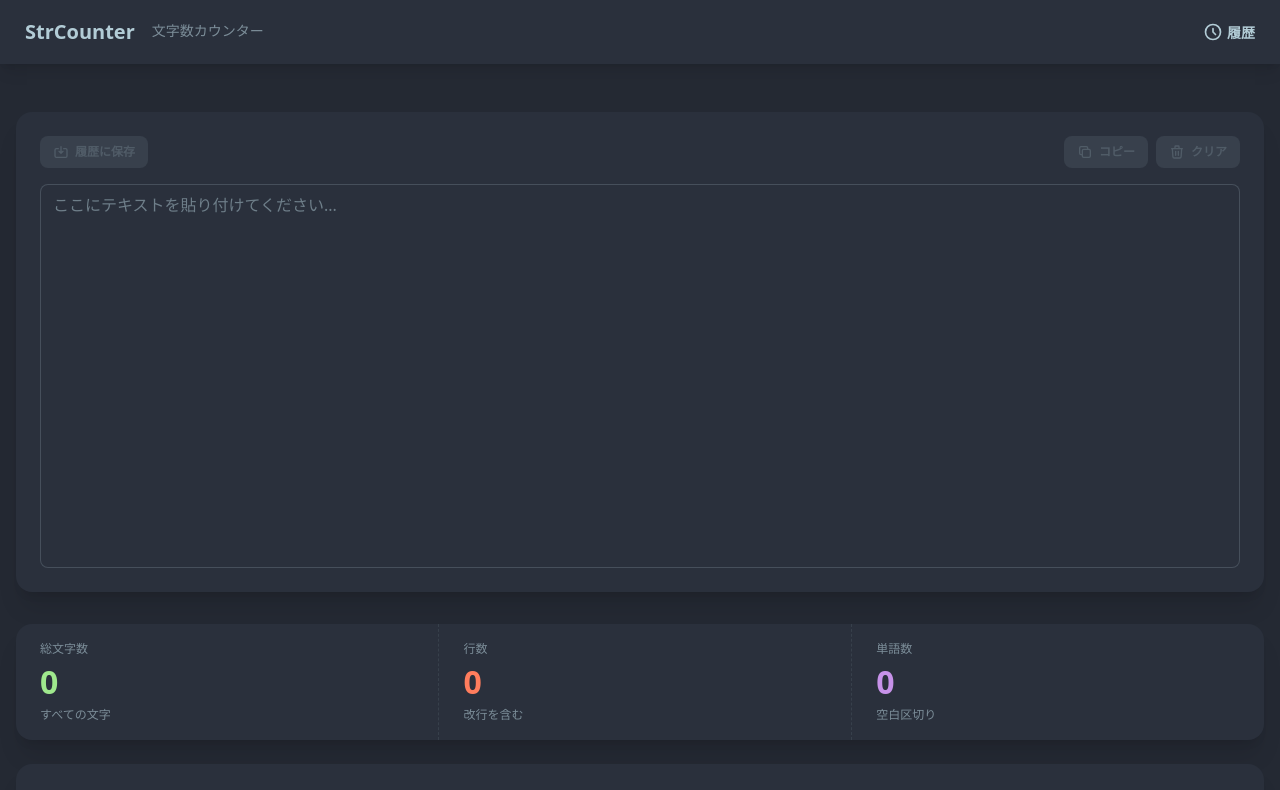
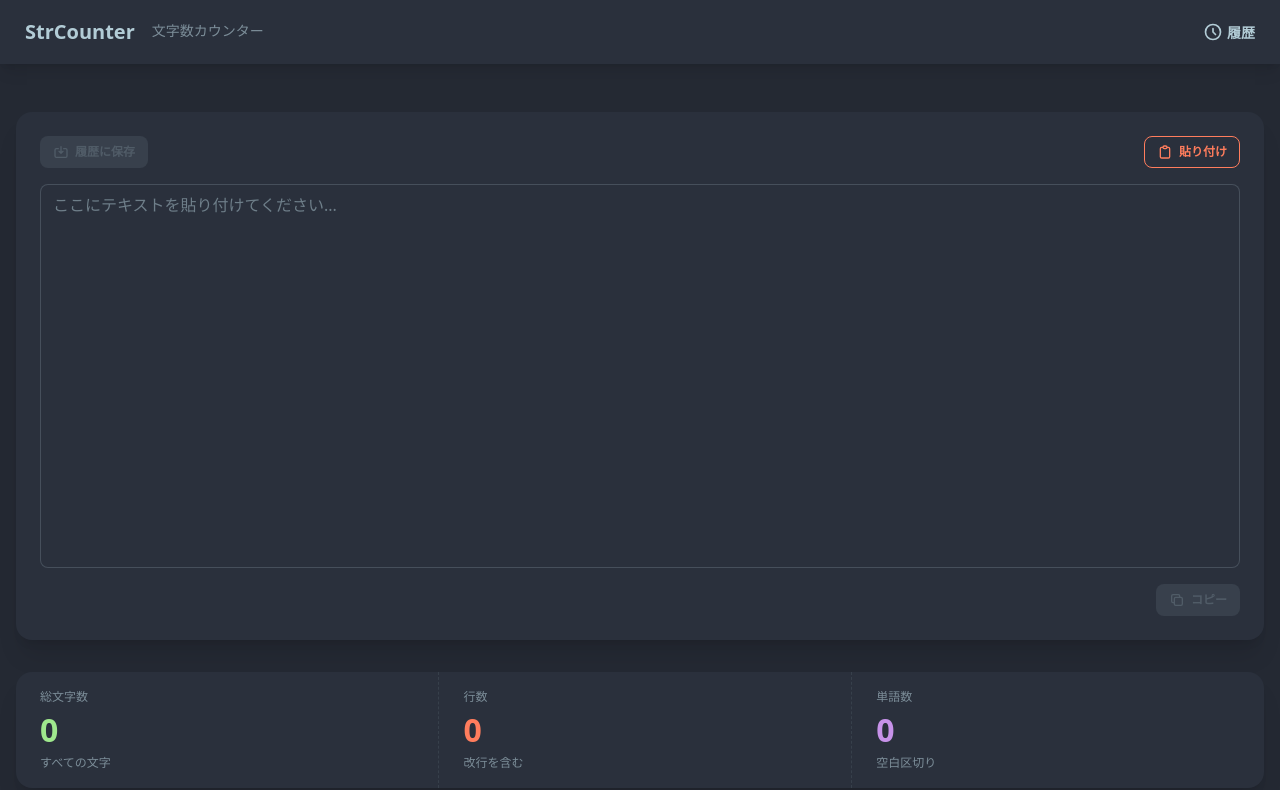
Before and after one commit to tsmh3939/StrCounter, a React (Vite) app: page / in a window 1280 px wide. Shown: the top 790 px of the page. Built offline with nearby package versions, Linux system fonts and the light colour scheme.

Commit message:
アイコン用APIの追加

```diff
--- /dev/null
+++ b/src/components/ActionButton.tsx
@@ -0,0 +1,45 @@
+import type { ReactNode } from 'react'
+
+interface ActionButtonProps {
+  onClick: () => void
+  disabled?: boolean
+  isActive: boolean
+  activeIcon: ReactNode
+  activeLabel: string
+  defaultIcon: ReactNode
+  defaultLabel: string
+  defaultClassName?: string
+  activeClassName?: string
+}
+
+export default function ActionButton({
+  onClick,
+  disabled = false,
+  isActive,
+  activeIcon,
+  activeLabel,
+  defaultIcon,
+  defaultLabel,
+  defaultClassName = 'btn-primary',
+  activeClassName = 'btn-success',
+}: ActionButtonProps) {
+  return (
+    <button
+      className={`btn btn-sm ${isActive ? activeClassName : defaultClassName}`}
+      onClick={onClick}
+      disabled={disabled}
+    >
+      {isActive ? (
+        <>
+          {activeIcon}
+          {activeLabel}
+        </>
+      ) : (
+        <>
+          {defaultIcon}
+          {defaultLabel}
+        </>
+      )}
+    </button>
+  )
+}
--- a/src/components/HistoryDropdown.tsx
+++ b/src/components/HistoryDropdown.tsx
@@ -1,18 +1,17 @@
 import { useState } from 'react'
 import type { HistoryItem } from '../hooks/useHistory'
+import { Icon } from './icons'
 
 interface HistoryDropdownProps {
   history: HistoryItem[]
   onSelect: (text: string) => void
   onDelete: (id: string) => void
-  onClearAll: () => void
 }
 
 export default function HistoryDropdown({
   history,
   onSelect,
-  onDelete,
-  onClearAll
+  onDelete
 }: HistoryDropdownProps) {
   const [isOpen, setIsOpen] = useState(false)
   const formatDate = (timestamp: number) => {
@@ -46,9 +45,7 @@ export default function HistoryDropdown({
   return (
     <>
       <button className="btn btn-ghost gap-1" onClick={() => setIsOpen(true)}>
-        <svg xmlns="http://www.w3.org/2000/svg" className="h-5 w-5" fill="none" viewBox="0 0 24 24" stroke="currentColor">
-          <path strokeLinecap="round" strokeLinejoin="round" strokeWidth={2} d="M12 8v4l3 3m6-3a9 9 0 11-18 0 9 9 0 0118 0z" />
-        </svg>
+        <Icon name="clock" className="h-5 w-5" />
         <span>履歴</span>
         {history.length > 0 && (
           <span className="badge badge-primary badge-sm">{history.length}</span>
@@ -57,28 +54,16 @@ export default function HistoryDropdown({
 
       {isOpen && (
         <div className="fixed inset-0 z-50 bg-black/50" onClick={() => setIsOpen(false)}>
-          <div className="fixed inset-x-0 top-16 bottom-0 bg-base-200 overflow-hidden" onClick={(e) => e.stopPropagation()}>
+          <div className="fixed inset-x-0 top-0 bottom-0 bg-base-200 overflow-hidden" onClick={(e) => e.stopPropagation()}>
             <div className="h-full flex flex-col">
               <div className="bg-base-100 p-4 shadow-lg flex justify-between items-center">
                 <h2 className="text-2xl font-bold">履歴</h2>
-                <div className="flex gap-2">
-                  {history.length > 0 && (
-                    <button
-                      className="btn btn-sm btn-error btn-outline"
-                      onClick={onClearAll}
-                    >
-                      すべて削除
-                    </button>
-                  )}
-                  <button
-                    className="btn btn-sm btn-circle btn-ghost"
-                    onClick={() => setIsOpen(false)}
-                  >
-                    <svg xmlns="http://www.w3.org/2000/svg" className="h-6 w-6" fill="none" viewBox="0 0 24 24" stroke="currentColor">
-                      <path strokeLinecap="round" strokeLinejoin="round" strokeWidth={2} d="M6 18L18 6M6 6l12 12" />
-                    </svg>
-                  </button>
-                </div>
+                <button
+                  className="btn btn-sm btn-circle btn-ghost"
+                  onClick={() => setIsOpen(false)}
+                >
+                  <Icon name="close" className="h-6 w-6" />
+                </button>
               </div>
 
               <div className="flex-1 overflow-y-auto p-4">
@@ -107,9 +92,7 @@ export default function HistoryDropdown({
                                 onDelete(item.id)
                               }}
                             >
-                              <svg xmlns="http://www.w3.org/2000/svg" className="h-4 w-4" fill="none" viewBox="0 0 24 24" stroke="currentColor">
-                                <path strokeLinecap="round" strokeLinejoin="round" strokeWidth={2} d="M6 18L18 6M6 6l12 12" />
-                              </svg>
+                              <Icon name="close" />
                             </button>
                           </div>
                         </div>
--- a/src/components/TextInput.tsx
+++ b/src/components/TextInput.tsx
@@ -1,4 +1,6 @@
 import { useState } from 'react'
+import { Icon } from './icons'
+import ActionButton from './ActionButton'
 
 interface TextInputProps {
   value: string
@@ -8,9 +10,29 @@ interface TextInputProps {
 
 export default function TextInput({ value, onChange, onSaveToHistory }: TextInputProps) {
   const [copied, setCopied] = useState(false)
+  const [pasted, setPasted] = useState(false)
+  const [saved, setSaved] = useState(false)
 
-  const handleClear = () => {
-    onChange('')
+  const handleSaveToHistory = () => {
+    onSaveToHistory()
+    setSaved(true)
+    setTimeout(() => {
+      setSaved(false)
+    }, 2000)
+  }
+
+
+  const handlePaste = async () => {
+    try {
+      const text = await navigator.clipboard.readText()
+      onChange(text)
+      setPasted(true)
+      setTimeout(() => {
+        setPasted(false)
+      }, 2000)
+    } catch (err) {
+      console.error('貼り付けに失敗しました:', err)
+    }
   }
 
   const handleCopy = async () => {
@@ -28,48 +50,25 @@ export default function TextInput({ value, onChange, onSaveToHistory }: TextInpu
   return (
     <div className="space-y-4">
       <div className="flex justify-between items-center">
-        <button
-          className="btn btn-sm btn-primary"
-          onClick={onSaveToHistory}
+        <ActionButton
+          onClick={handleSaveToHistory}
           disabled={!value.trim()}
-        >
-          <svg xmlns="http://www.w3.org/2000/svg" className="h-4 w-4" fill="none" viewBox="0 0 24 24" stroke="currentColor">
-            <path strokeLinecap="round" strokeLinejoin="round" strokeWidth={2} d="M8 7H5a2 2 0 00-2 2v9a2 2 0 002 2h14a2 2 0 002-2V9a2 2 0 00-2-2h-3m-1 4l-3 3m0 0l-3-3m3 3V4" />
-          </svg>
-          履歴に保存
-        </button>
+          isActive={saved}
+          activeIcon={<Icon name="check" />}
+          activeLabel="保存しました"
+          defaultIcon={<Icon name="download" />}
+          defaultLabel="履歴に保存"
+        />
         <div className="flex gap-2">
-          <button
-            className={`btn btn-sm ${copied ? 'btn-success' : 'btn-primary btn-outline'}`}
-            onClick={handleCopy}
-            disabled={!value}
-          >
-            {copied ? (
-              <>
-                <svg xmlns="http://www.w3.org/2000/svg" className="h-4 w-4" fill="none" viewBox="0 0 24 24" stroke="currentColor">
-                  <path strokeLinecap="round" strokeLinejoin="round" strokeWidth={2} d="M5 13l4 4L19 7" />
-                </svg>
-                コピーしました
-              </>
-            ) : (
-              <>
-                <svg xmlns="http://www.w3.org/2000/svg" className="h-4 w-4" fill="none" viewBox="0 0 24 24" stroke="currentColor">
-                  <path strokeLinecap="round" strokeLinejoin="round" strokeWidth={2} d="M8 16H6a2 2 0 01-2-2V6a2 2 0 012-2h8a2 2 0 012 2v2m-6 12h8a2 2 0 002-2v-8a2 2 0 00-2-2h-8a2 2 0 00-2 2v8a2 2 0 002 2z" />
-                </svg>
-                コピー
-              </>
-            )}
-          </button>
-          <button
-            className="btn btn-sm btn-error btn-outline"
-            onClick={handleClear}
-            disabled={!value}
-          >
-            <svg xmlns="http://www.w3.org/2000/svg" className="h-4 w-4" fill="none" viewBox="0 0 24 24" stroke="currentColor">
-              <path strokeLinecap="round" strokeLinejoin="round" strokeWidth={2} d="M19 7l-.867 12.142A2 2 0 0116.138 21H7.862a2 2 0 01-1.995-1.858L5 7m5 4v6m4-6v6m1-10V4a1 1 0 00-1-1h-4a1 1 0 00-1 1v3M4 7h16" />
-            </svg>
-            クリア
-          </button>
+          <ActionButton
+            onClick={handlePaste}
+            isActive={pasted}
+            activeIcon={<Icon name="check" />}
+            activeLabel="貼り付けました"
+            defaultIcon={<Icon name="clipboardPaste" />}
+            defaultLabel="貼り付け"
+            defaultClassName="btn-secondary btn-outline"
+          />
         </div>
       </div>
       <textarea
@@ -78,6 +77,18 @@ export default function TextInput({ value, onChange, onSaveToHistory }: TextInpu
         value={value}
         onChange={(e) => onChange(e.target.value)}
       />
+      <div className="flex justify-end items-center gap-2">
+        <ActionButton
+          onClick={handleCopy}
+          disabled={!value}
+          isActive={copied}
+          activeIcon={<Icon name="check" />}
+          activeLabel="コピーしました"
+          defaultIcon={<Icon name="clipboardCopy" />}
+          defaultLabel="コピー"
+          defaultClassName="btn-primary btn-outline"
+        />
+      </div>
     </div>
   )
 }
--- a/src/components/ThemeSelector.tsx
+++ /dev/null
@@ -1,42 +0,0 @@
-interface ThemeSelectorProps {
-  currentTheme: string
-  onThemeChange: (theme: string) => void
-}
-
-export default function ThemeSelector({ currentTheme, onThemeChange }: ThemeSelectorProps) {
-  const themes = [
-    'light', 'dark', 'cupcake', 'bumblebee', 'emerald', 'corporate',
-    'synthwave', 'retro', 'cyberpunk', 'valentine', 'halloween', 'garden',
-    'forest', 'aqua', 'lofi', 'pastel', 'fantasy', 'wireframe',
-    'black', 'luxury', 'dracula', 'cmyk', 'autumn', 'business',
-    'acid', 'lemonade', 'night', 'coffee', 'winter', 'dim', 'nord', 'sunset'
-  ]
-
-  return (
-    <div className="dropdown dropdown-end">
-      <div tabIndex={0} role="button" className="btn btn-ghost gap-1">
-        <svg xmlns="http://www.w3.org/2000/svg" fill="none" viewBox="0 0 24 24" className="inline-block w-5 h-5 stroke-current">
-          <path strokeLinecap="round" strokeLinejoin="round" strokeWidth="2" d="M7 21a4 4 0 01-4-4V5a2 2 0 012-2h4a2 2 0 012 2v12a4 4 0 01-4 4zm0 0h12a2 2 0 002-2v-4a2 2 0 00-2-2h-2.343M11 7.343l1.657-1.657a2 2 0 012.828 0l2.829 2.829a2 2 0 010 2.828l-8.486 8.485M7 17h.01"></path>
-        </svg>
-        <span>テーマ</span>
-      </div>
-      <ul tabIndex={0} className="dropdown-content z-[1] p-2 shadow-2xl bg-base-300 rounded-box w-52 max-h-96 overflow-y-auto">
-        {themes.map((themeName) => (
-          <li key={themeName}>
-            <button
-              className={`btn btn-sm btn-block justify-start ${
-                currentTheme === themeName
-                  ? 'btn-primary font-bold'
-                  : 'btn-ghost'
-              }`}
-              onClick={() => onThemeChange(themeName)}
-            >
-              {currentTheme === themeName && '✓ '}
-              {themeName}
-            </button>
-          </li>
-        ))}
-      </ul>
-    </div>
-  )
-}
--- /dev/null
+++ b/src/components/icons.tsx
@@ -0,0 +1,36 @@
+const ICON_PATHS = {
+  download: "M8 7H5a2 2 0 00-2 2v9a2 2 0 002 2h14a2 2 0 002-2V9a2 2 0 00-2-2h-3m-1 4l-3 3m0 0l-3-3m3 3V4",
+  check: "M5 13l4 4L19 7",
+  clipboardCopy: "M8 16H6a2 2 0 01-2-2V6a2 2 0 012-2h8a2 2 0 012 2v2m-6 12h8a2 2 0 002-2v-8a2 2 0 00-2-2h-8a2 2 0 00-2 2v8a2 2 0 002 2z",
+  clipboardPaste: "M9 5H7a2 2 0 00-2 2v12a2 2 0 002 2h10a2 2 0 002-2V7a2 2 0 00-2-2h-2M9 5a2 2 0 002 2h2a2 2 0 002-2M9 5a2 2 0 012-2h2a2 2 0 012 2",
+  trash: "M19 7l-.867 12.142A2 2 0 0116.138 21H7.862a2 2 0 01-1.995-1.858L5 7m5 4v6m4-6v6m1-10V4a1 1 0 00-1-1h-4a1 1 0 00-1 1v3M4 7h16",
+  clock: "M12 8v4l3 3m6-3a9 9 0 11-18 0 9 9 0 0118 0z",
+  close: "M6 18L18 6M6 6l12 12"
+} as const;
+
+type IconName = keyof typeof ICON_PATHS
+
+interface IconProps {
+  className?: string
+  strokeWidth?: number
+}
+
+interface UniversalIconProps extends IconProps {
+  name: IconName
+}
+
+
+export function Icon({ className = 'h-4 w-4', name, strokeWidth = 2 }: UniversalIconProps) {
+  return (
+    <svg
+      xmlns="http://www.w3.org/2000/svg"
+      className={className}
+      fill="none"
+      viewBox="0 0 24 24"
+      stroke="currentColor"
+    >
+      <path strokeLinecap="round" strokeLinejoin="round" strokeWidth={strokeWidth} d={ICON_PATHS[name]} />
+      <title>{name}</title>
+    </svg>
+  )
+}
```
Also changed, not shown: src/assets/download.svg (added).
